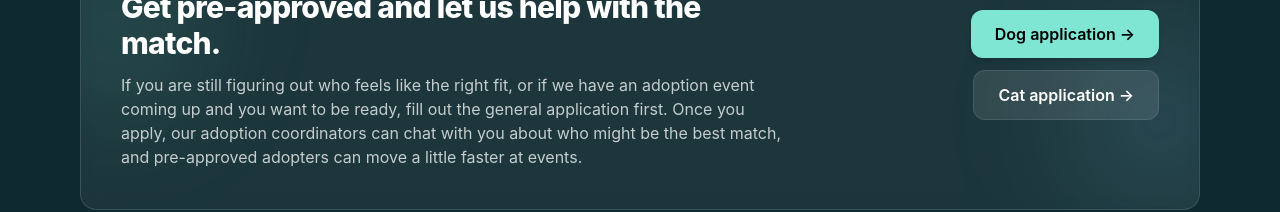
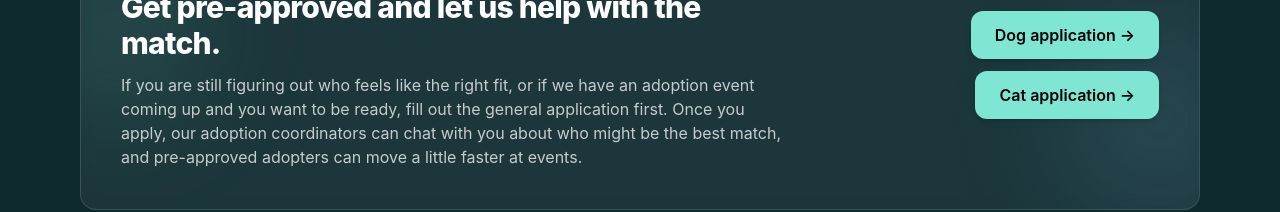
Before and after one commit to weirdrescue/weirdrescue-site, a Next.js app: page /adopt in a window 1280 px wide. Shown: the part 414-626 px from the top of the page. Built offline with nearby package versions, Linux system fonts and the light colour scheme; no server answers.

Commit message:
Match adopt application button styles

```diff
--- a/src/app/adopt/page.tsx
+++ b/src/app/adopt/page.tsx
@@ -119,7 +119,7 @@ export default async function AdoptPage() {
               href="https://new.shelterluv.com/matchme/adopt/WRD/Cat"
               target="_blank"
               rel="noreferrer"
-              className="inline-flex items-center justify-center rounded-xl border border-white/10 bg-white/10 px-6 py-3 text-base font-semibold text-white transition hover:bg-white/15 active:scale-[0.98]"
+              className="inline-flex items-center justify-center rounded-xl bg-[var(--wr-mint)] px-6 py-3 text-base font-semibold text-black shadow-md transition hover:brightness-105 active:scale-[0.98]"
             >
               Cat application →
             </a>
```
